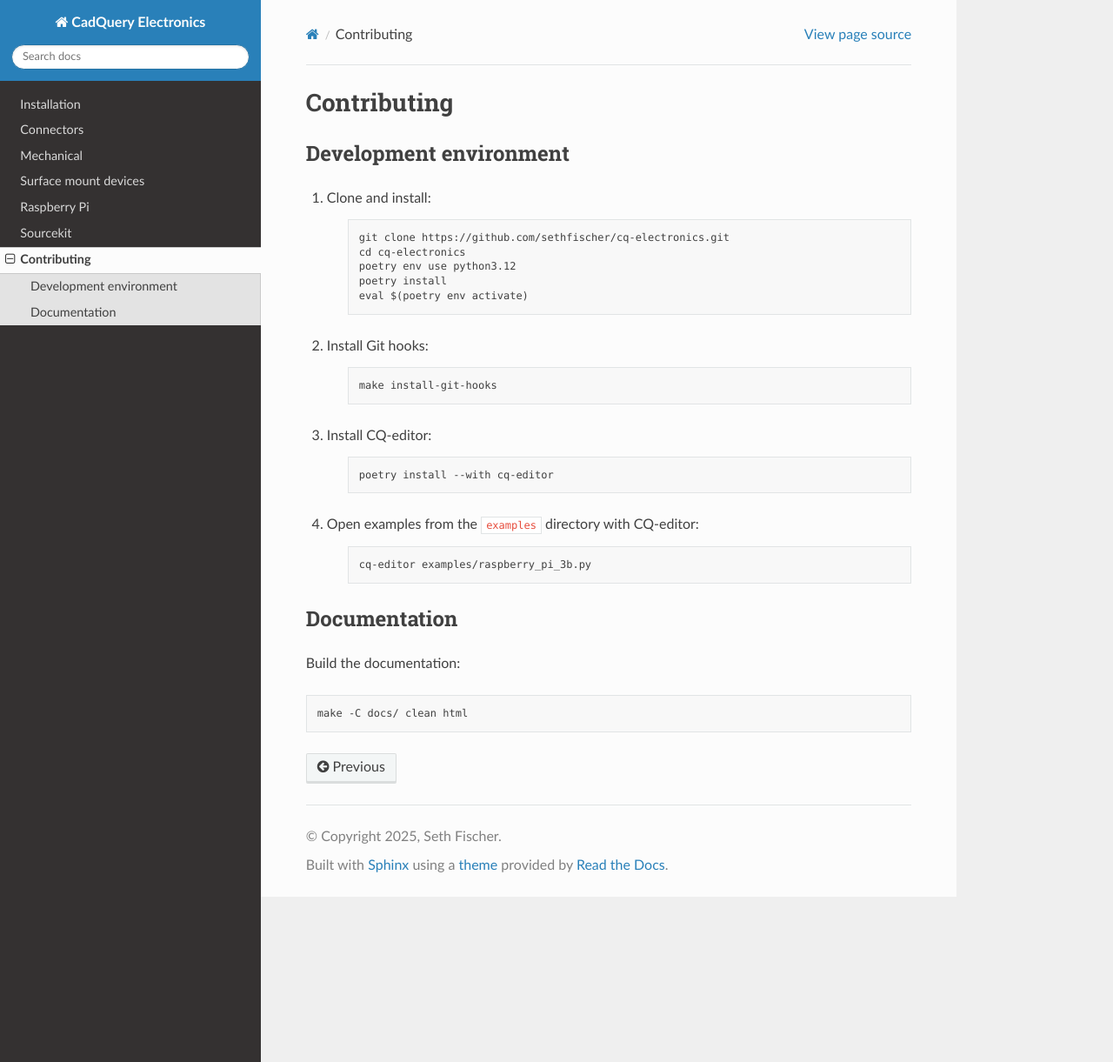
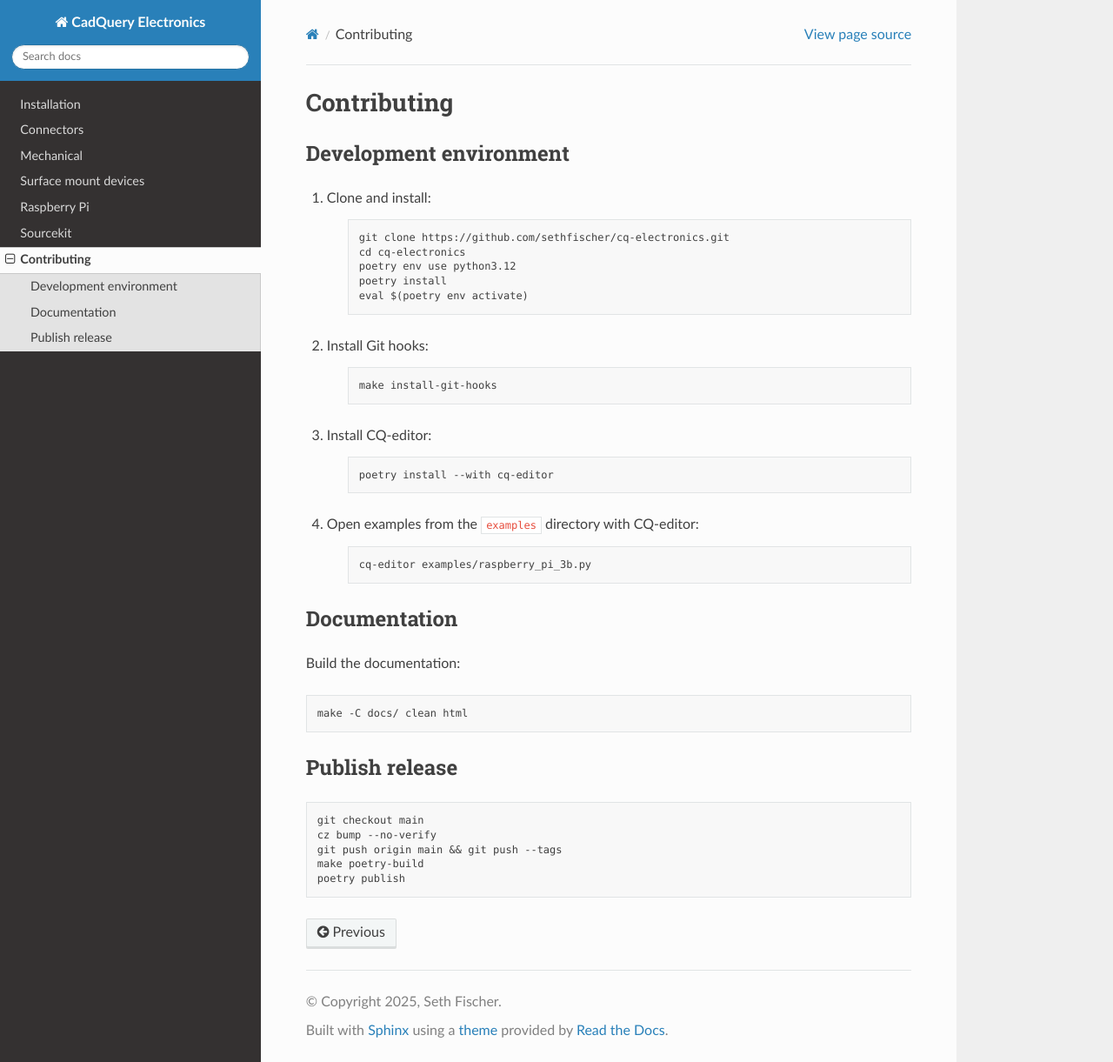
Before and after one commit to sethfischer/cq-electronics, a Sphinx documentation site: the page built from docs/contributing.rst, in a window 1280 px wide and 1221 px high. Shown: the whole window at 87% size. Built offline with Sphinx 7.4.7 and the Read the Docs theme 3.1.0, drawn with Linux system fonts in a browser that asks for light colours.

Commit message:
docs: build release procedure

```diff
--- a/docs/contributing.rst
+++ b/docs/contributing.rst
@@ -42,3 +42,15 @@ Build the documentation:
 .. code:: text
 
     make -C docs/ clean html
+
+
+Publish release
+---------------
+
+.. code-block:: text
+
+    git checkout main
+    cz bump --no-verify
+    git push origin main && git push --tags
+    make poetry-build
+    poetry publish
```
